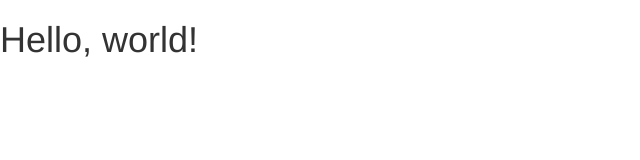
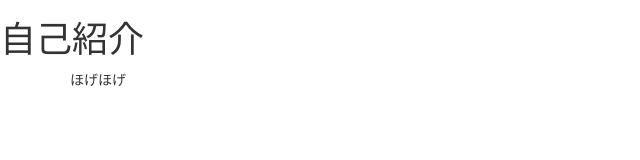
Before and after one commit to harry13/harry13.github.io, a plain HTML site: page index.html in a window 1280 px wide. Shown: the whole page, without its empty margins (0-640 px from the left). Drawn offline with nearby package versions, Linux system fonts and the light colour scheme.

Commit message:
update profile

```diff
--- a/index.html
+++ b/index.html
@@ -4,7 +4,9 @@
     <meta charset="utf-8">
     <meta http-equiv="X-UA-Compatible" content="IE=edge">
     <meta name="viewport" content="width=device-width, initial-scale=1">
-    <title>Bootstrap Sample</title>
+    <meta name="description" content="Profile">
+    <meta name="keywords" content="Profile, プロフィール, 自己紹介">
+    <title>Profile</title>
     <!-- BootstrapのCSS読み込み -->
     <link rel="stylesheet" href="//maxcdn.bootstrapcdn.com/bootstrap/3.3.5/css/bootstrap.min.css">
     <!-- jQuery読み込み -->
@@ -13,6 +15,9 @@
     <script src="//maxcdn.bootstrapcdn.com/bootstrap/3.3.5/js/bootstrap.min.js"></script>
   </head>
   <body>
-    <h1>Hello, world!</h1>
+    <h1>自己紹介</h1>
+    <div class="container">
+      ほげほげ
+    </div>
   </body>
 </html>
```
